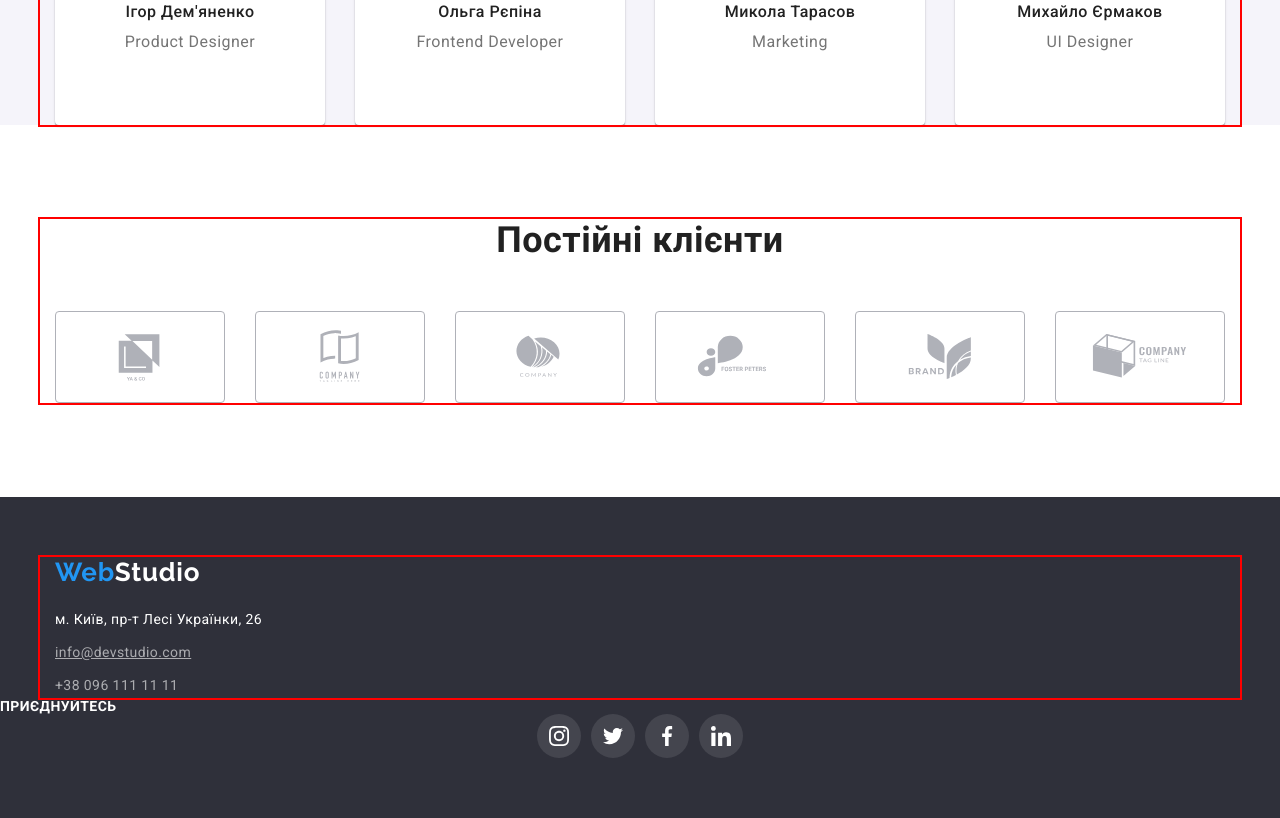
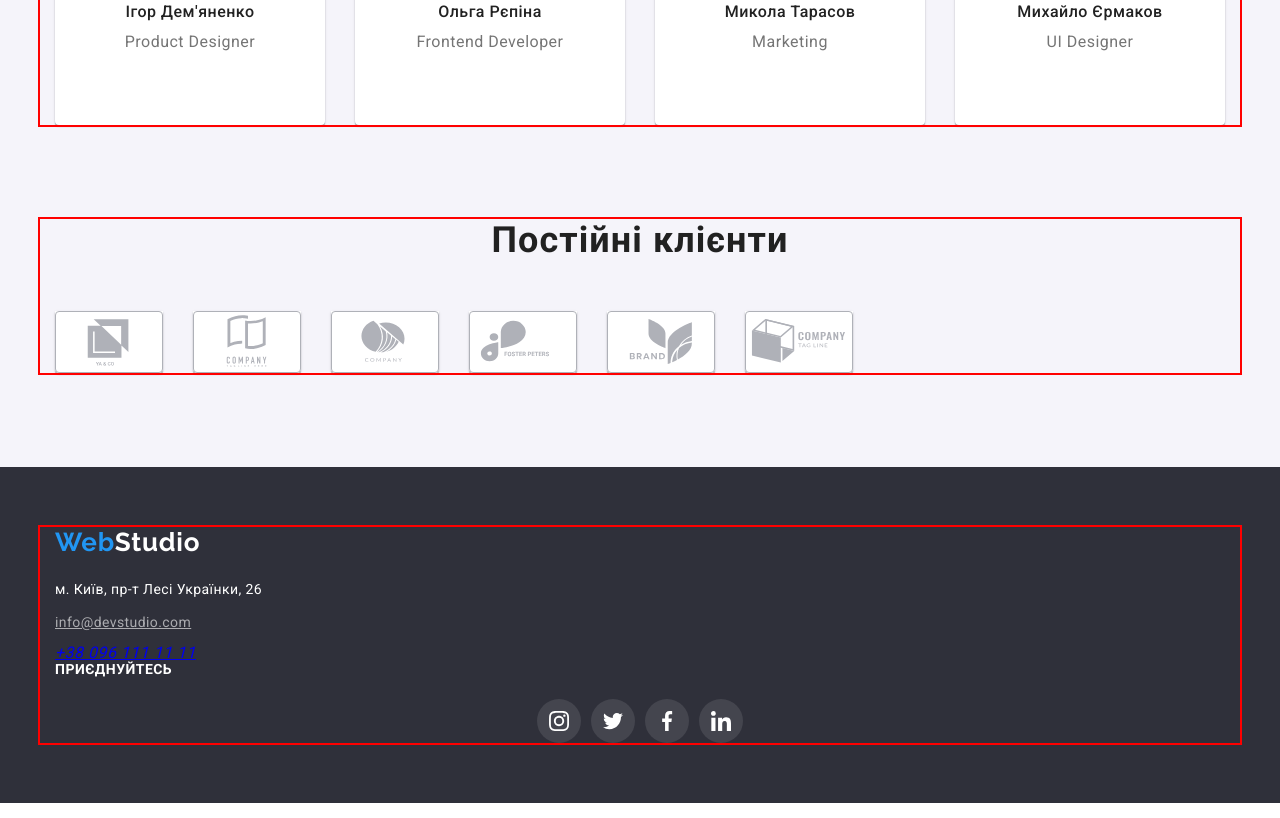
Before and after one commit to Ramila2201/goit-markup-hw-03, a plain HTML site: page index.html in a window 1280 px wide. Shown: the part 1975-2793 px from the top of the page. Drawn offline with nearby package versions, Linux system fonts and the light colour scheme.

Commit message:
дз 4 ,
робота над помилками

```diff
--- a/css/styles.css
+++ b/css/styles.css
@@ -253,13 +253,20 @@ font-family: 'Raleway', sans-serif;
 
 
 .invitation-text{
-    font-family: 'Roboto';
+    /* font-family: 'Roboto';
     font-weight: 700;
     font-size: 14px;
-    line-height: 16px;
+    line-height: 1.14;
     letter-spacing: 0.03em;
     text-transform: uppercase;
     color: #FFFFFF;
+    margin-bottom: 21px; */
+    font-weight: 700;
+        font-size: 14px;
+        line-height: 1.14;
+        text-transform: uppercase;
+        color: var(--secondary-accent-color);
+        margin-bottom: 21px;
 }
 
 .soc-networks-list{
@@ -541,8 +548,11 @@ font-family: 'Raleway', sans-serif;
 
 /* Постійні клієнти */
 .clients-section {
-    padding-top: 94px;
-    padding-bottom: 94px;
+    /* padding-top: 94px;
+    padding-bottom: 94px; */
+    background-color: var(--secondary-bg-color);
+        text-align: center;
+        padding: 94px 0;
 }
 
 .clients-title {
@@ -552,6 +562,7 @@ font-family: 'Raleway', sans-serif;
     text-align: center;
     color: var(--title-text-color);
     margin-bottom: 50px;
+    letter-spacing: 0.03em;
 }
 
 .clients-list {
@@ -561,8 +572,12 @@ font-family: 'Raleway', sans-serif;
 }
 
 .clients-item {
-    width: calc((100% - 150px) / 6);
-    height: 92px;
+    /* width: calc((100% - 150px) / 6);
+    height: 92px; */
+    background-color: var(--secondary-accent-color);
+    box-shadow: 0px 1px 3px rgba(0, 0, 0, 0.12), 0px 1px 1px rgba(0, 0, 0, 0.14),
+        0px 2px 1px rgba(0, 0, 0, 0.2);
+    border-radius: 0px 0px 4px 4px;
 }
 
 .clients-link {
--- a/index.html
+++ b/index.html
@@ -325,20 +325,27 @@
 <!-- Футер -->
 <footer class="footer">
     <div class="container">
+        <div class="left-column-footer">
         <!-- футер лого -->
-<a class="footer-logo" href="./index.html" >
+<a class="footer-logo link " href="./index.html">
             <span class="footer-web">Web</span>Studio</a>
         <address class="address-footer-index ">
         <ul class="address-list list">
         <li class="list-index-foot">
-            <a class="address link" href="https://goo.gl/maps/mVJf43payoTZsXNx5" target="_blank"
-            rel="noopener norefferer nofollow">м. Київ, пр-т Лесі Українки, 26</a></li>
+            <a class="address link"
+            href="https://goo.gl/maps/mVJf43payoTZsXNx5"
+            target="_blank"
+            rel="noopener norefferer nofollow">
+            м. Київ, пр-т Лесі Українки, 26</a>
+        </li>
         <li class="address-item">
-            <a class="footer-link" href="mailto:info@devstudio.com">
+            <a class="footer-link"
+            href="mailto:info@devstudio.com">
             info@devstudio.com</a>
         </li>
         <li class="address-item">
-            <a class="footer-link link "href=+380961111111">
+            <a class=""
+            href=+380961111111">
             +38 096 111 11 11</a>
         </li>
         </ul>
@@ -349,14 +356,17 @@
     <p class="invitation-text">Приєднуйтесь</p>
     <ul class="soc-networks-list list">
         <li class="networks-soc-item">
-            <a class="networks-soc-link link" href="#" target="_blank" rel="noopener noreferrer nofollow"><svg
-                    class="networks-soc-icon" width="20" height="20">
+            <a class="networks-soc-link link"
+            href="#" target="_blank"
+            rel="noopener noreferrer nofollow">
+            <svg class="networks-soc-icon" width="20" height="20">
                     <use href="./images/icomoon.svg#icon-instagram"></use>
                 </svg></a>
         </li>
         <li class="networks-soc-item">
             <a class="networks-soc-link link"
-            href="#" target="_blank" rel="noopener noreferrer nofollow"><svg
+            href="#" target="_blank"
+            rel="noopener noreferrer nofollow"><svg
                     class="networks-soc-icon" width="20" height="20">
                     <use href="./images/icomoon.svg#icon-twitter"></use>
                 </svg></a>
```
